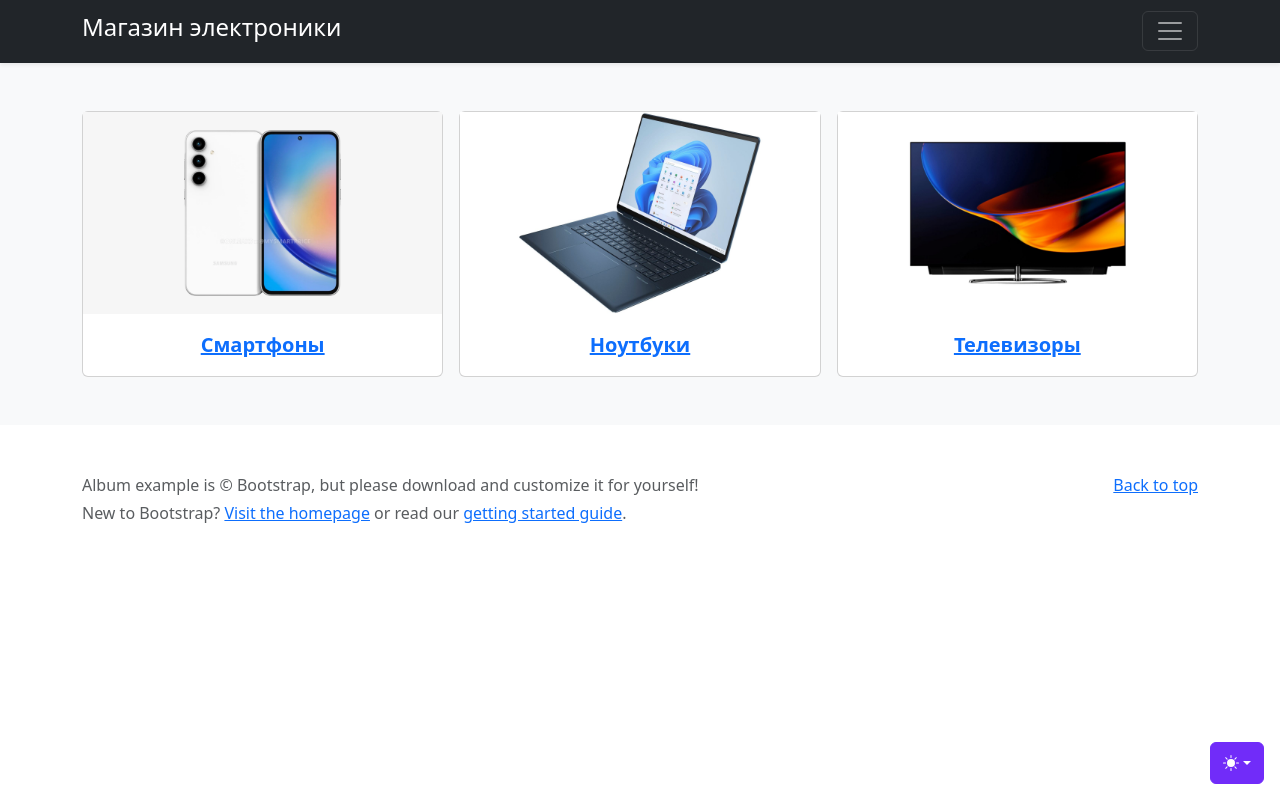
After one commit to a-biryukov/project19.3, a Django app: template catalog/templates/categories_menu.html in a window 1280 px wide. The commit adds this page. Run offline with Django 5.2, Linux system fonts and the light colour scheme; the template is opened without the code that fills it, so the values that code supplies are empty; some libraries are stand-ins or nearby versions.

Commit message:
add categories menu

```diff
--- /dev/null
+++ b/catalog/templates/categories_menu.html
@@ -0,0 +1,41 @@
+{% extends 'index.html' %}
+{% block content %}
+
+<div class="album py-5 bg-body-tertiary">
+    <div class="container">
+      <div class="row row-cols-1 row-cols-sm-2 row-cols-md-3 g-3">
+        <div class="col">
+          <div class="card">
+            <a href="/category/1">
+              <img class="img-fluid" src="/media/product/images/samsung.jpg" alt="Товар">
+              <div class="card-body">
+                <p class="card-text text-center" style="font-size:20px"><b>Смартфоны</b></p>
+              </div>
+            </a>
+          </div>
+        </div>
+        <div class="col">
+          <div class="card">
+            <a href="/category/2">
+              <img class="img-fluid" src="/media/product/images/laptop.jpg" alt="Товар">
+              <div class="card-body">
+                <p class="card-text text-center" style="font-size:20px"><b>Ноутбуки</b></p>
+              </div>
+            </a>
+          </div>
+        </div>
+        <div class="col">
+          <div class="card">
+            <a href="/category/3">
+              <img class="img-fluid" src="/media/product/images/tv.jpg" alt="Товар">
+              <div class="card-body">
+                <p class="card-text text-center" style="font-size:20px"><b>Телевизоры</b></p>
+              </div>
+            </a>
+          </div>
+        </div>
+      </div>
+    </div>
+</div>
+
+{% endblock %}
--- a/catalog/templates/contacts.html
+++ b/catalog/templates/contacts.html
@@ -1,5 +1,6 @@
 {% extends 'index.html' %}
 {% block content %}
+<br>
 <div class="container">
     <div class="row text-start">
         <div class="col-lg-9 col-md-6 col-sm-12">
@@ -49,4 +50,5 @@
         </div>
     </div>
 </div>
+
 {% endblock %}
--- a/catalog/templates/includes/inc_menu.html
+++ b/catalog/templates/includes/inc_menu.html
@@ -2,7 +2,6 @@
     <div class="container">
       <div class="row">
         <div class="col-sm-8 col-md-7 py-4">
-          <h4></h4>
           <p class="text-body-secondary"></p>
         </div>
         <div class="col-sm-4 offset-md-1 py-4">
@@ -16,7 +15,7 @@
   </div>
   <div class="navbar navbar-dark bg-dark shadow-sm">
     <div class="container">
-      <a href="#" class="navbar-brand d-flex align-items-center"><h4>Electronics store</h4>
+      <a href="/" class="navbar-brand d-flex align-items-center"><h4>Магазин электроники</h4>
       </a>
       <button class="navbar-toggler" type="button" data-bs-toggle="collapse" data-bs-target="#navbarHeader" aria-controls="navbarHeader" aria-expanded="false" aria-label="Toggle navigation">
         <span class="navbar-toggler-icon"></span>
--- a/catalog/templates/index.html
+++ b/catalog/templates/index.html
@@ -153,23 +153,8 @@
 </header>
 
 <main>
-
-  <section class="py-5 text-center container">
-    <div class="row py-lg-5">
-      <div class="col-lg-6 col-md-8 mx-auto">
-        <h1 class="fw-light">Album example</h1>
-        <p class="lead text-body-secondary">Something short and leading about the collection below—its contents, the creator, etc. Make it short and sweet, but not too short so folks don’t simply skip over it entirely.</p>
-        <p>
-          <a href="#" class="btn btn-primary my-2">Main call to action</a>
-          <a href="#" class="btn btn-secondary my-2">Secondary action</a>
-        </p>
-      </div>
-    </div>
-  </section>
-
 {% block content %}
 {% endblock %}
-
 </main>
 
 <footer class="text-body-secondary py-5">
@@ -184,7 +169,5 @@
 
 <script src="{% static 'js/bootstrap.bundle.min.js' %}" ></script>
 
-
-
   </body>
 </html>
--- a/catalog/templates/product_detail.html
+++ b/catalog/templates/product_detail.html
@@ -1,6 +1,7 @@
 {% extends 'index.html' %}
 {% load my_tags %}
 {% block content %}
+
 <div class="container">
   <div class="card mb-3">
     <div class="row g-0">
@@ -11,11 +12,12 @@
         <p style="font-size:25px" class="card-text"><mark>{{ product.price }} ₽</mark></p>
         <div class="d-flex justify-content-between align-items-center">
           <div class="btn-group">
-            <a class="p-2 btn btn-outline-primary" href="/">Назад</a>
+            <a class="p-2 btn btn-outline-primary" href="/category/{{ product.category_id }}">Назад</a>
           </div>
         </div>
       </div>
     </div>
   </div>
 </div>
+
 {% endblock %}
--- a/catalog/urls.py
+++ b/catalog/urls.py
@@ -1,11 +1,12 @@
 from django.urls import path
 from catalog.apps import CatalogConfig
-from catalog.views import products_list, product_detail, contacts
+from catalog.views import index, products_list, product_detail, contacts
 
 app_name = CatalogConfig.name
 
 urlpatterns = [
-    path('', products_list, name='products_list'),
+    path('', index, name='index'),
     path('contacts/', contacts, name='contacts'),
-    path('product/<int:pk>/', product_detail, name='product_detail')
+    path('product/<int:pk>/', product_detail, name='product_detail'),
+    path('category/<int:category_id>', products_list, name='products_list')
 ]
```
Also changed, not shown: catalog/templates/products_list.html (+9 -0 lines), catalog/views.py (+6 -2 lines).
